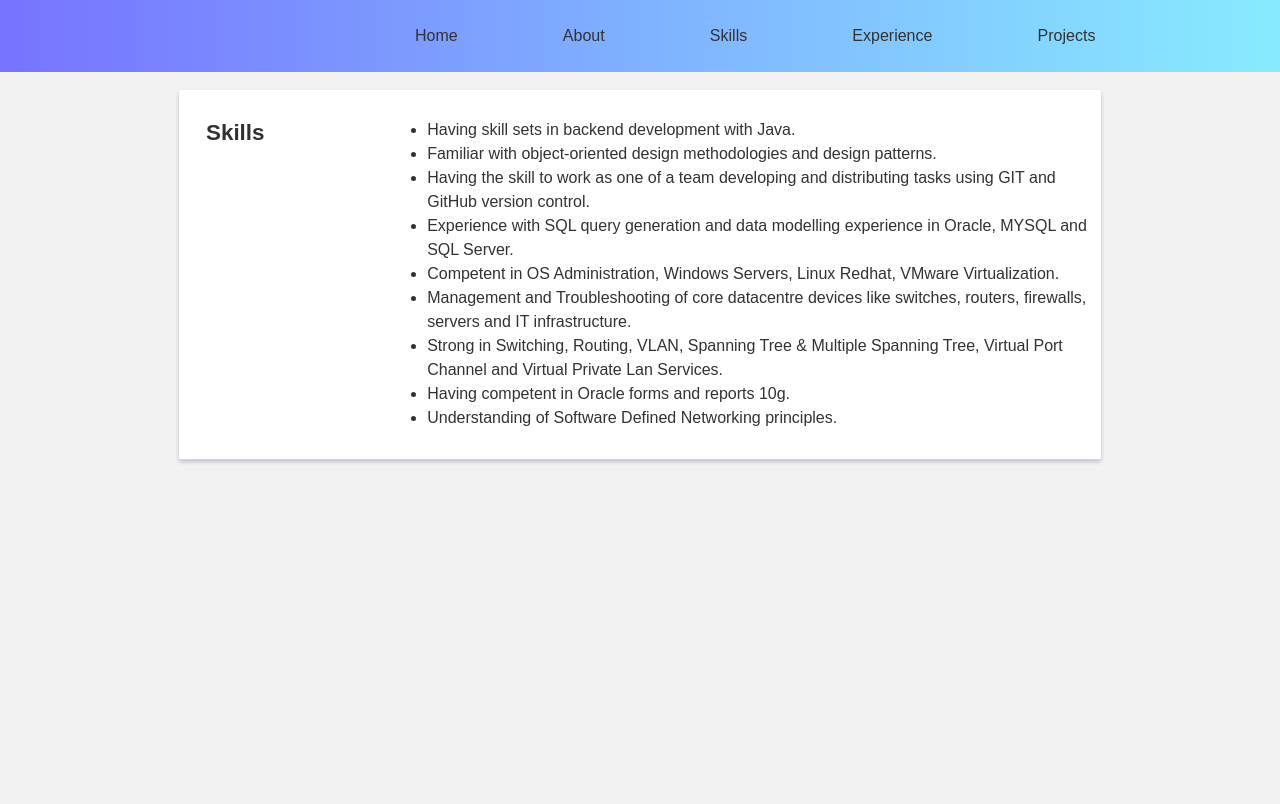
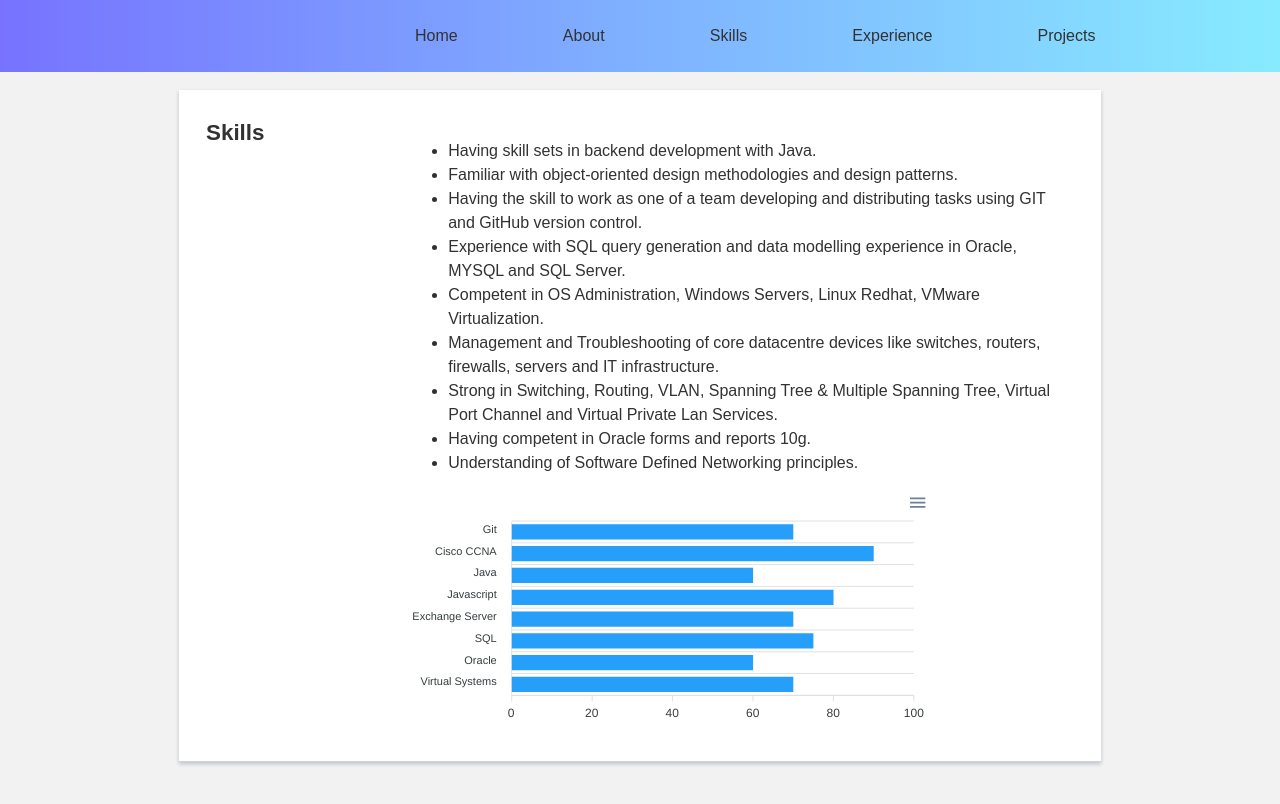
Before and after one commit to aliahdab/Portfolio-Project, a React (Create React App) app: page /skills in a window 1280 px wide. Shown: the top 804 px of the page. Built offline with nearby package versions, Linux system fonts and the light colour scheme.

Commit message:
add chart

```diff
--- a/package.json
+++ b/package.json
@@ -3,12 +3,17 @@
   "version": "0.1.0",
   "private": true,
   "dependencies": {
+    "apexcharts": "^3.10.1",
+    "chart.js": "^2.9.2",
     "firebase": "^7.2.3",
     "linkedin-login-for-react": "^1.2.3",
     "react": "^16.10.2",
+    "react-apexcharts": "^1.3.3",
+    "react-chartjs-2": "^2.8.0",
     "react-dom": "^16.10.2",
     "react-linkedin-login-oauth2": "^1.0.7",
     "react-linkedin-sdk": "^1.0.12",
+    "react-score-indicator": "^2.1.1",
     "react-scripts": "3.2.0"
   },
   "scripts": {
--- a/src/App.css
+++ b/src/App.css
@@ -173,3 +173,12 @@ img {
   font-weight: bold;
   line-height: 1.2;
 }
+
+.skills-continent {
+  margin: 3%;
+  margin-bottom: 0%;
+}
+
+.skills_chart {
+  margin-right: 20%;
+}
--- a/src/App.js
+++ b/src/App.js
@@ -7,6 +7,7 @@ import { BrowserRouter as Router, Switch, Route } from 'react-router-dom';
 import Skills from './components/Skills';
 import Projects from './components/Projects.js';
 import Admin from './components/Admin.js';
+import Chart from './components/Chart.js'
 
 
 class App extends Component {
@@ -24,9 +25,10 @@ class App extends Component {
             <Route path="/" exact component={Home} />
           </Switch>
         </div>
+
       </Router>
+
     )
-
   }
 }
 
--- /dev/null
+++ b/src/components/Chart.js
@@ -0,0 +1,43 @@
+import React, { Component } from 'react';
+import ReactApexCharts from 'react-apexcharts'
+
+
+
+class Chart extends Component {
+
+  constructor(props) {
+    super(props);
+
+    this.state = {
+      options: {
+        plotOptions: {
+          bar: {
+            horizontal: true,
+          }
+        },
+        dataLabels: {
+          enabled: false
+        },
+        xaxis: {
+          categories: ['Git', 'Cisco CCNA', 'Java', 'Javascript', 'Exchange Server', 'SQL', 'Oracle', 'Virtual Systems'],
+        }
+      },
+      series: [{
+        data: [70, 90, 60, 80, 70, 75, 60, 70]
+      }],
+    }
+  }
+
+  render() {
+    return (
+
+
+      <div className="skills_chart">
+        <ReactApexCharts options={this.state.options} series={this.state.series} type="bar" height="242" />
+      </div>
+
+    )
+  }
+}
+
+export default Chart;
--- a/src/components/Skills.js
+++ b/src/components/Skills.js
@@ -1,4 +1,5 @@
 import React, { Component } from 'react';
+import Chart from './Chart.js';
 
 class Skills extends Component {
 
@@ -22,7 +23,9 @@ class Skills extends Component {
 
             </ul>
             <div>
-            </div></div></section>
+              <Chart />
+            </div>
+          </div></section>
       </div>
     )
   }
```
Also changed, not shown: 1 other file (tests, documents, lock files or other folders).
